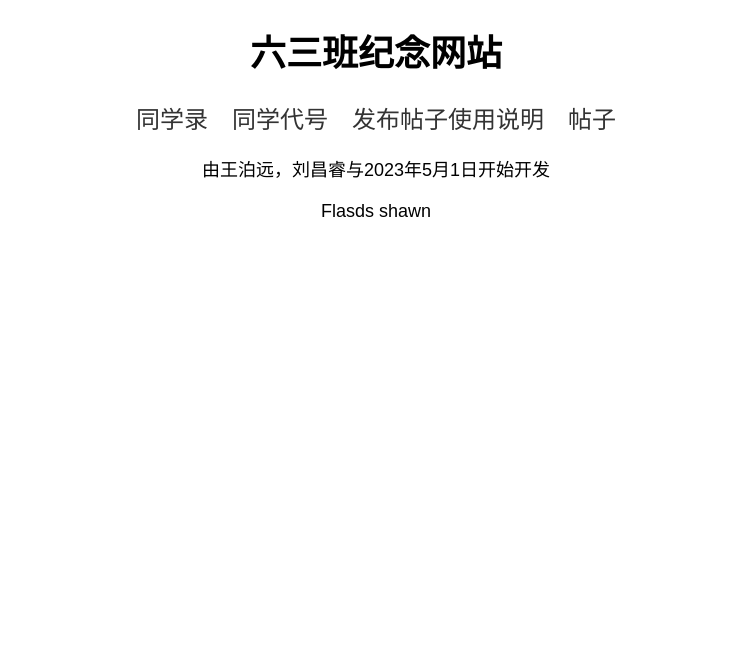
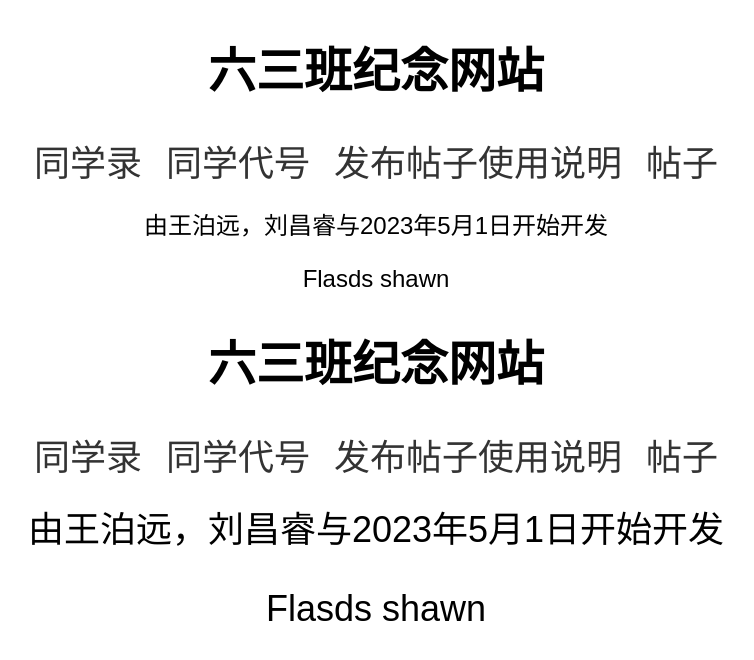
Before and after one commit to Flasds/main, a plain HTML site: page index.html in a window 1280 px wide. Shown: the whole page, without its empty margins (264-1018 px from the left). Drawn offline with Linux system fonts and the light colour scheme.

Commit message:
Update index.html

```diff
--- a/index.html
+++ b/index.html
@@ -46,3 +46,51 @@
 	<p>Flasds         shawn</p>
 </body>
 </html>
+
+<!DOCTYPE html>
+<html>
+<head>
+	<title>六三班纪念网站</title>
+	<style>
+		h1 {
+			font-family: Arial, sans-serif;
+			font-size: 48px;
+			font-weight: bold;
+			text-align: center;
+		}
+		ul {
+			list-style-type: none;
+			margin: 0;
+			padding: 0;
+			text-align: center;
+		}
+		li {
+			display: inline-block;
+			margin: 0 10px;
+		}
+		a {
+			font-family: Arial, sans-serif;
+			font-size: 36px;
+			text-decoration: none;
+			color: #333;
+		}
+		p {
+			font-family: Arial, sans-serif;
+			font-size: 24px;
+			text-align: center;
+			margin-top: 20px;
+		}
+	</style>
+</head>
+<body>
+	<h1>六三班纪念网站</h1>
+	<ul>
+		<li><a href="https://flasds.github.io/school">同学录</a></li>
+		<li><a href="https://flasds.github.io/school">同学代号</a></li>
+		<li><a href="https://flasds.github.io/sht">发布帖子使用说明</a></li>
+		<li><a href="https://flasds.github.io/st">帖子</a></li>
+	</ul>
+	<p style="font-size: 36px;">由王泊远，刘昌睿与2023年5月1日开始开发</p>
+	<p style="font-size: 36px;">Flasds         shawn</p>
+</body>
+</html>
```
